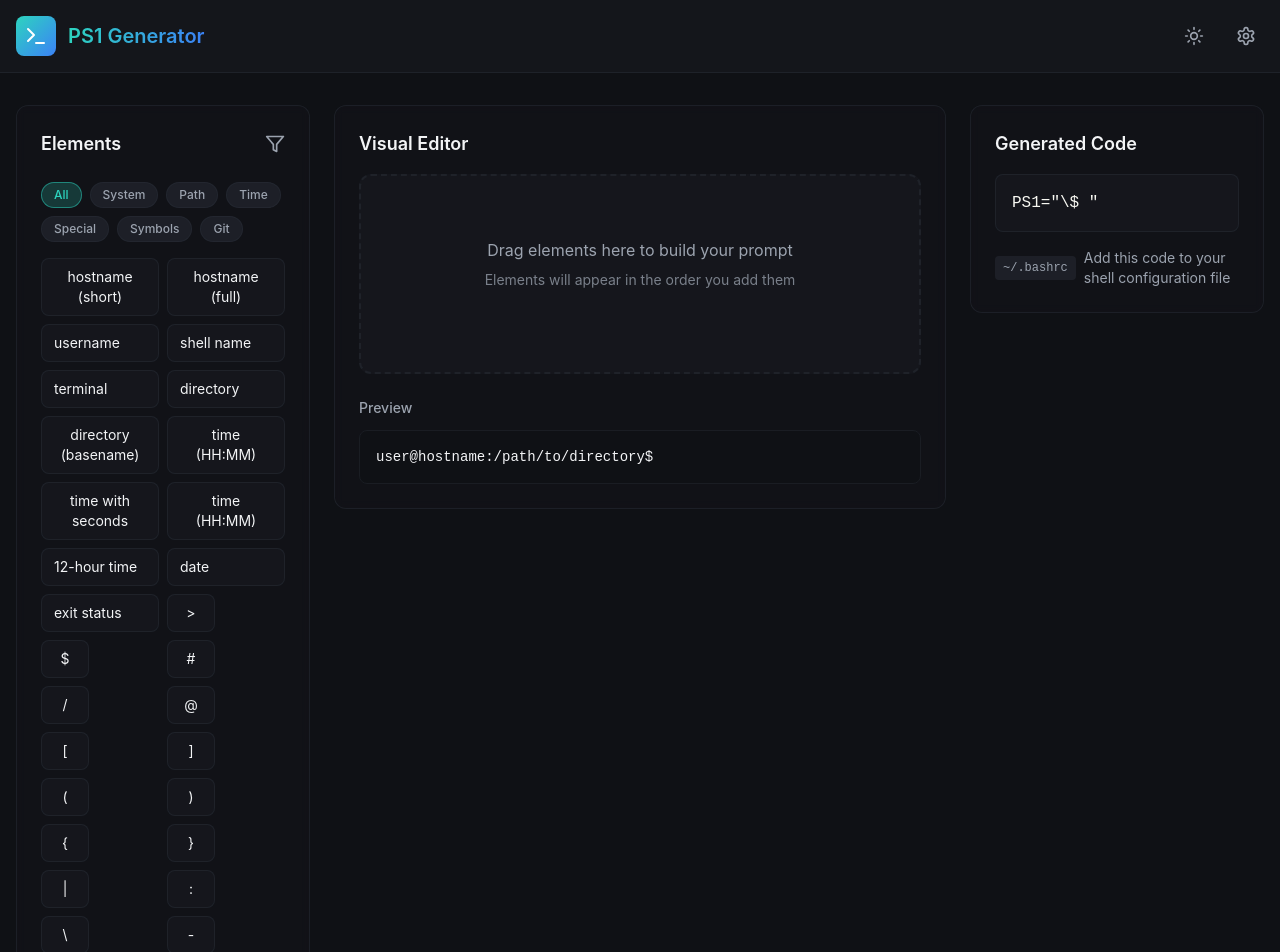
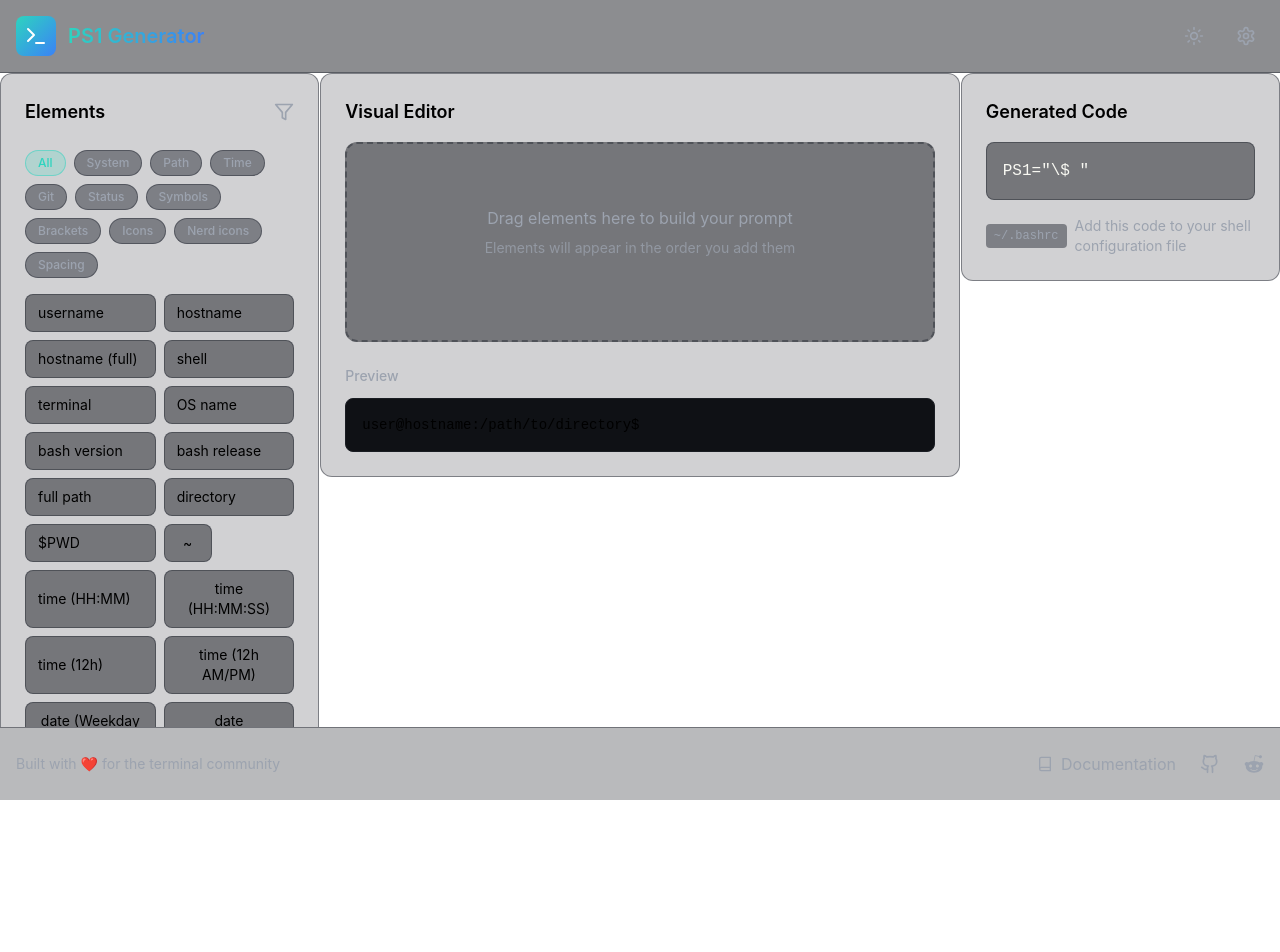
Before and after one commit to shivamksharma/MinimalistPromptGenerator, a React (Vite) app: page / in a window 1280 px wide. Shown: the top 952 px of the page. After the commit the page ends 800 px from the top, so only its background shows below. Built offline with nearby package versions, Linux system fonts and the light colour scheme.

Commit message:
fix: resolve duplicate element IDs in palette

```diff
--- a/src/App.tsx
+++ b/src/App.tsx
@@ -10,6 +10,7 @@ import { PS1Provider } from './context/PS1Context';
 import { usePS1Context } from './context/PS1Context';
 import { ThemeProvider } from './context/ThemeContext';
 import Documentation from './components/Documentation';
+import Presets from './components/Presets';
 
 function DndProvider({ children }: { children: React.ReactNode }) {
   const { addElement } = usePS1Context();
@@ -33,43 +34,109 @@ function DndProvider({ children }: { children: React.ReactNode }) {
 }
 
 const elements = [
-  { id: 'h', label: 'hostname (short)', category: 'system' },
+  // System Information
+  { id: 'u', label: 'username', category: 'system' },
+  { id: 'h', label: 'hostname', category: 'system' },
   { id: 'H', label: 'hostname (full)', category: 'system' },
-  { id: 'u', label: 'username', category: 'system' },
-  { id: 's', label: 'shell name', category: 'system' },
+  { id: 's', label: 'shell', category: 'system' },
   { id: 'l', label: 'terminal', category: 'system' },
-  { id: 'w', label: 'directory', category: 'path' },
-  { id: 'W', label: 'directory (basename)', category: 'path' },
+  { id: 'os', label: 'OS name', category: 'system' },
+  { id: 'v', label: 'bash version', category: 'system' },
+  { id: 'V', label: 'bash release', category: 'system' },
+
+  // Path & Directory
+  { id: 'w', label: 'full path', category: 'path' },
+  { id: 'W', label: 'directory', category: 'path' },
+  { id: 'PWD', label: '$PWD', category: 'path' },
+  { id: '~', label: '~', category: 'path' },
+
+  // Time & Date
   { id: 'A', label: 'time (HH:MM)', category: 'time' },
-  { id: 'T', label: 'time with seconds', category: 'time' },
-  { id: 'time', label: 'time (HH:MM)', category: 'time' },
-  { id: 't', label: '12-hour time', category: 'time' },
-  { id: 'd', label: 'date', category: 'time' },
-  { id: '$', label: 'exit status', category: 'special' },
+  { id: 'T', label: 'time (HH:MM:SS)', category: 'time' },
+  { id: 't', label: 'time (12h)', category: 'time' },
+  { id: '@', label: 'time (12h AM/PM)', category: 'time' },
+  { id: 'd', label: 'date (Weekday Mon DD)', category: 'time' },
+  { id: 'D', label: 'date (MM/DD/YY)', category: 'time' },
+
+  // Git Integration
+  { id: 'git_branch', label: 'git branch', category: 'git' },
+  { id: 'git_commit', label: 'commit hash', category: 'git' },
+  { id: 'git_status', label: 'repo status', category: 'git' },
+  { id: 'git_dirty', label: 'dirty marker', category: 'git' },
+  { id: 'git_ahead', label: 'ahead count', category: 'git' },
+  { id: 'git_behind', label: 'behind count', category: 'git' },
+
+  // Status & Special
+  { id: '?', label: 'exit code', category: 'status' },
+  { id: 'jobs', label: 'job count', category: 'status' },
+  { id: 'hist', label: 'history #', category: 'status' },
+  { id: 'cmd', label: 'command #', category: 'status' },
+  { id: '$', label: '$ (user)', category: 'status' },
+  { id: '#', label: '# (root)', category: 'status' },
+  { id: 'prompt', label: '#/$', category: 'status' },
+
+  // Symbols & Separators
   { id: '>', label: '>', category: 'symbols' },
-  { id: '$', label: '$', category: 'symbols' },
-  { id: '#', label: '#', category: 'symbols' },
+  { id: '<', label: '<', category: 'symbols' },
+  { id: '|', label: '|', category: 'symbols' },
   { id: '/', label: '/', category: 'symbols' },
-  { id: '@', label: '@', category: 'symbols' },
-  { id: '[', label: '[', category: 'symbols' },
-  { id: ']', label: ']', category: 'symbols' },
-  { id: '(', label: '(', category: 'symbols' },
-  { id: ')', label: ')', category: 'symbols' },
-  { id: '{', label: '{', category: 'symbols' },
-  { id: '}', label: '}', category: 'symbols' },
-  { id: '|', label: '|', category: 'symbols' },
-  { id: 'colon', label: ':', category: 'symbols' },
   { id: 'backslash', label: '\\', category: 'symbols' },
   { id: '-', label: '-', category: 'symbols' },
-  { id: 'space', label: 'space', category: 'special' },
-  { id: 'newline', label: 'new line', category: 'special' },
-  { id: 'prompt', label: '#/$', category: 'special' },
-  { id: 'git_branch', label: 'git branch', category: 'git' },
-  { id: 'git_commit', label: 'git commit hash', category: 'git' },
-  { id: 'git_status', label: 'git status', category: 'git' },
-  { id: 'os', label: 'OS name', category: 'system' },
-  { id: 'check', label: '✔', category: 'symbols' },
-  { id: 'cross', label: '✖', category: 'symbols' }
+  { id: '_', label: '_', category: 'symbols' },
+  { id: '=', label: '=', category: 'symbols' },
+  { id: '+', label: '+', category: 'symbols' },
+  { id: 'colon', label: ':', category: 'symbols' },
+  { id: ';', label: ';', category: 'symbols' },
+  { id: 'dot', label: '•', category: 'symbols' },
+
+  // Brackets
+  { id: '[', label: '[', category: 'brackets' },
+  { id: ']', label: ']', category: 'brackets' },
+  { id: '(', label: '(', category: 'brackets' },
+  { id: ')', label: ')', category: 'brackets' },
+  { id: '{', label: '{', category: 'brackets' },
+  { id: '}', label: '}', category: 'brackets' },
+  { id: 'langle', label: '⟨', category: 'brackets' },
+  { id: 'rangle', label: '⟩', category: 'brackets' },
+
+  // Icons & Visual
+  { id: 'check', label: '✔', category: 'icons' },
+  { id: 'cross', label: '✖', category: 'icons' },
+  { id: 'arrow_r', label: '→', category: 'icons' },
+  { id: 'arrow_l', label: '←', category: 'icons' },
+  { id: 'lambda', label: 'λ', category: 'icons' },
+  { id: 'star', label: '★', category: 'icons' },
+  { id: 'heart', label: '♥', category: 'icons' },
+  { id: 'lightning', label: '⚡', category: 'icons' },
+  { id: 'gear', label: '⚙', category: 'icons' },
+  { id: 'lock', label: '🔒', category: 'icons' },
+
+  // Nerd Icons
+  { id: 'nf_linux', label: '', category: 'nerd icons' },
+  { id: 'nf_arch', label: '', category: 'nerd icons' },
+  { id: 'nf_debian', label: '', category: 'nerd icons' },
+  { id: 'nf_ubuntu', label: '', category: 'nerd icons' },
+  { id: 'nf_apple', label: '', category: 'nerd icons' },
+  { id: 'nf_windows', label: '', category: 'nerd icons' },
+  { id: 'nf_git', label: '', category: 'nerd icons' },
+  { id: 'nf_github', label: '', category: 'nerd icons' },
+  { id: 'nf_folder', label: '', category: 'nerd icons' },
+  { id: 'nf_home', label: '', category: 'nerd icons' },
+  { id: 'nf_term', label: '', category: 'nerd icons' },
+  { id: 'nf_shell', label: '', category: 'nerd icons' },
+  { id: 'nf_clock', label: '', category: 'nerd icons' },
+  { id: 'nf_cal', label: '', category: 'nerd icons' },
+  { id: 'nf_python', label: '', category: 'nerd icons' },
+  { id: 'nf_node', label: '', category: 'nerd icons' },
+  { id: 'nf_js', label: '', category: 'nerd icons' },
+  { id: 'nf_ts', label: '', category: 'nerd icons' },
+  { id: 'nf_rust', label: '', category: 'nerd icons' },
+  { id: 'nf_go', label: '', category: 'nerd icons' },
+
+  // Spacing
+  { id: 'space', label: 'space', category: 'spacing' },
+  { id: 'newline', label: 'newline', category: 'spacing' },
+  { id: 'tab', label: 'tab', category: 'spacing' }
 ];
 
 function App() {
@@ -77,22 +144,22 @@ function App() {
     <ThemeProvider>
       <PS1Provider>
         <Router>
-          <div className="min-h-screen bg-gray-50 dark:bg-gray-900 text-gray-900 dark:text-gray-100 transition-colors duration-200">
-            <div className="flex flex-col min-h-screen">
+          <div className="h-screen bg-graphite-50 dark:bg-graphite-950 text-graphite-800 dark:text-graphite-300 flex flex-col">
             <Header />
-              <main className="flex-1 container mx-auto px-4 py-8">
+            <main className="flex-1 overflow-auto min-h-0 min-w-0 no-scrollbar">
               <Routes>
                 <Route path="/documentation" element={<Documentation />} />
+                <Route path="/presets" element={<Presets />} />
                 <Route path="/" element={
                   <DndProvider>
-                      <div className="grid grid-cols-1 lg:grid-cols-12 gap-6">
-                        <div className="lg:col-span-3">
+                    <div className="h-full grid grid-cols-12 gap-px bg-graphite-200 dark:bg-graphite-900 min-h-0 min-w-0">
+                      <div className="lg:col-span-3 col-span-3 h-full min-h-0 min-w-0">
                         <DraggableElements elements={elements} />
                       </div>
-                        <div className="lg:col-span-6">
+                      <div className="lg:col-span-6 col-span-6 h-full min-h-0 min-w-0">
                         <VisualEditor />
                       </div>
-                        <div className="lg:col-span-3">
+                      <div className="lg:col-span-3 col-span-3 h-full min-h-0 min-w-0">
                         <CodePreview />
                       </div>
                     </div>
@@ -102,7 +169,6 @@ function App() {
             </main>
             <Footer />
           </div>
-          </div>
         </Router>
       </PS1Provider>
     </ThemeProvider>
```
Lines whose indentation alone changed are shown as unchanged.
